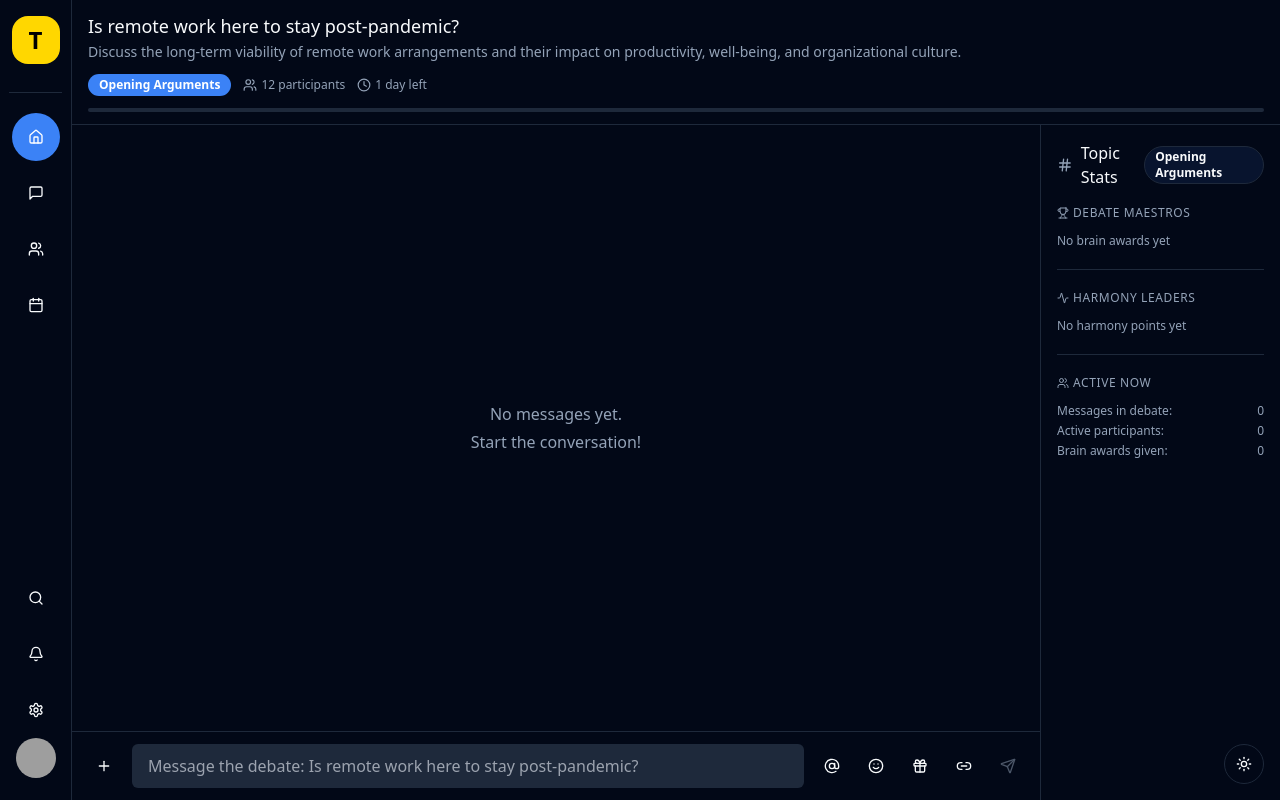
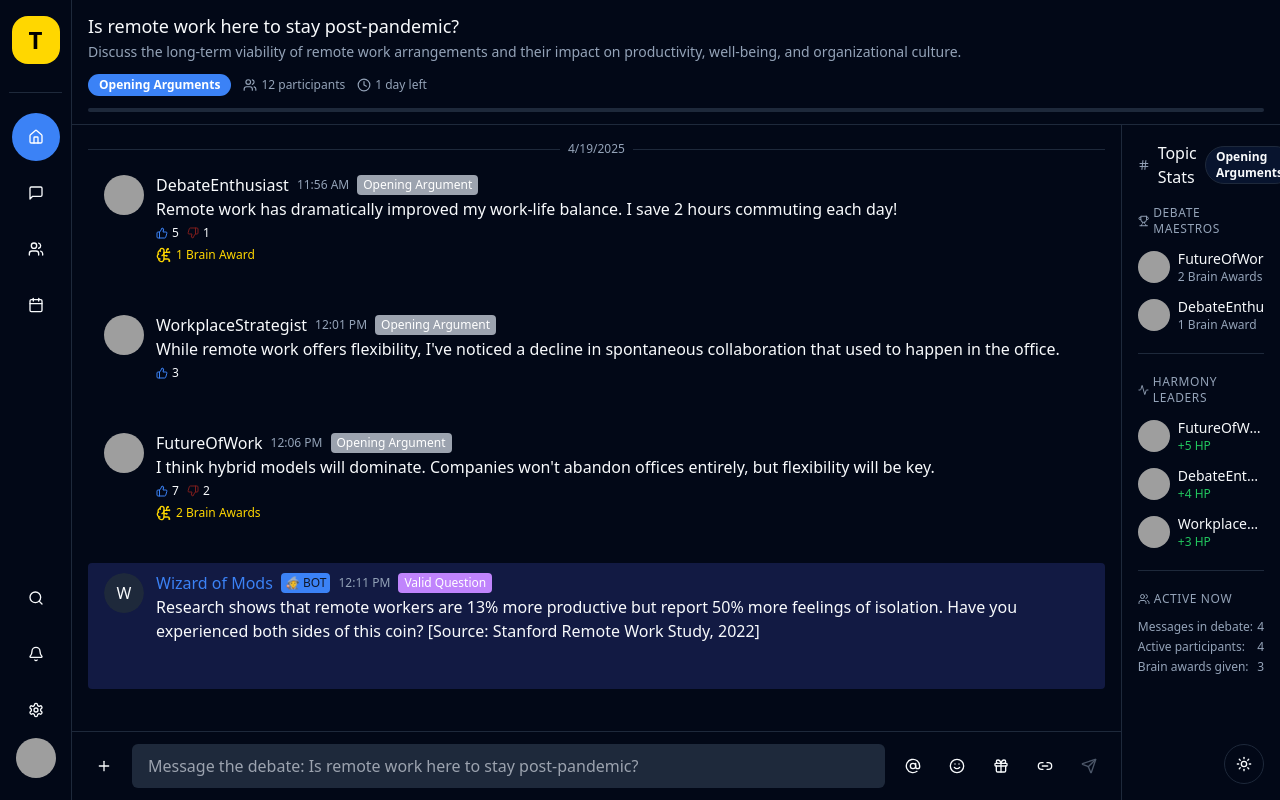
Before and after one commit to marceloranieri/turfmvp-4, a React (Vite) app: page / in a window 1280 px wide. Built offline with nearby package versions, Linux system fonts and the light colour scheme; grey boxes are pictures that could not be loaded.

Commit message:
Fix: Import INITIAL_MESSAGES from turf constants
The MessagesContext was failing to import INITIAL_MESSAGES. This commit fixes the import statement to correctly reference the exported member.

```diff
--- a/src/constants/turf.ts
+++ b/src/constants/turf.ts
@@ -1,5 +1,5 @@
 
-import { DebatePhase } from '../types/turf';
+import { DebatePhase, Message } from '../types/turf';
 
 export const AI_NOTIFICATION_LINES = [
   "Wiz just tossed a thought grenade.",
@@ -39,3 +39,71 @@ export const AI_MESSAGES = [
   "Environmental impact is worth considering - less commuting means reduced carbon emissions, but what about increased home energy usage? [Source: https://example.com/remote-environment]",
   "Remote work could reshape urban centers. If knowledge workers leave cities, how might that affect local economies and housing markets? [Source: https://example.com/remote-urban-impact]"
 ];
+
+// Add the missing INITIAL_MESSAGES constant
+export const INITIAL_MESSAGES: Message[] = [
+  {
+    id: "msg-1",
+    userId: "user-2",
+    username: "DebateEnthusiast",
+    avatarUrl: "https://i.pravatar.cc/150?u=user-2",
+    content: "Remote work has dramatically improved my work-life balance. I save 2 hours commuting each day!",
+    parentId: undefined,
+    linkTo: undefined,
+    isAi: false,
+    createdAt: new Date(Date.now() - 35 * 60 * 1000).toISOString(),
+    reactions: [],
+    upvotes: 5,
+    downvotes: 1,
+    tags: ["Opening Argument"],
+    brainAwards: 1
+  },
+  {
+    id: "msg-2",
+    userId: "user-3",
+    username: "WorkplaceStrategist",
+    avatarUrl: "https://i.pravatar.cc/150?u=user-3",
+    content: "While remote work offers flexibility, I've noticed a decline in spontaneous collaboration that used to happen in the office.",
+    parentId: undefined,
+    linkTo: undefined,
+    isAi: false,
+    createdAt: new Date(Date.now() - 30 * 60 * 1000).toISOString(),
+    reactions: [],
+    upvotes: 3,
+    downvotes: 0,
+    tags: ["Opening Argument"],
+    brainAwards: 0
+  },
+  {
+    id: "msg-3",
+    userId: "user-4",
+    username: "FutureOfWork",
+    avatarUrl: "https://i.pravatar.cc/150?u=user-4",
+    content: "I think hybrid models will dominate. Companies won't abandon offices entirely, but flexibility will be key.",
+    parentId: undefined,
+    linkTo: undefined,
+    isAi: false,
+    createdAt: new Date(Date.now() - 25 * 60 * 1000).toISOString(),
+    reactions: [],
+    upvotes: 7,
+    downvotes: 2,
+    tags: ["Opening Argument"],
+    brainAwards: 2
+  },
+  {
+    id: "msg-4",
+    userId: "ai-wizard",
+    username: "Wizard of Mods",
+    avatarUrl: "/wizard.png",
+    content: "Research shows that remote workers are 13% more productive but report 50% more feelings of isolation. Have you experienced both sides of this coin? [Source: Stanford Remote Work Study, 2022]",
+    parentId: undefined,
+    linkTo: undefined,
+    isAi: true,
+    createdAt: new Date(Date.now() - 20 * 60 * 1000).toISOString(),
+    reactions: [],
+    upvotes: 0,
+    downvotes: 0,
+    tags: ["Valid Question"],
+    brainAwards: 0
+  }
+];
```
